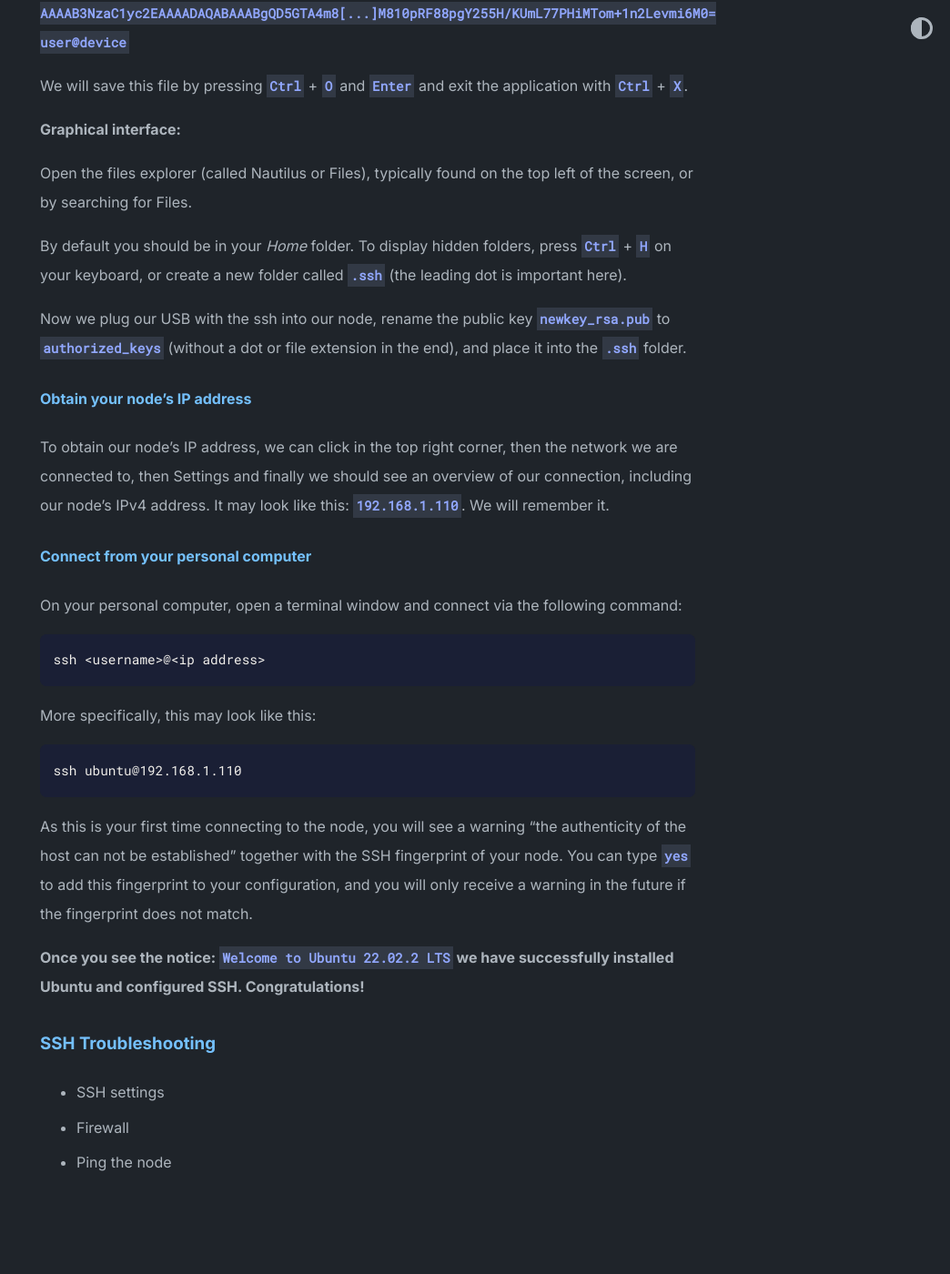
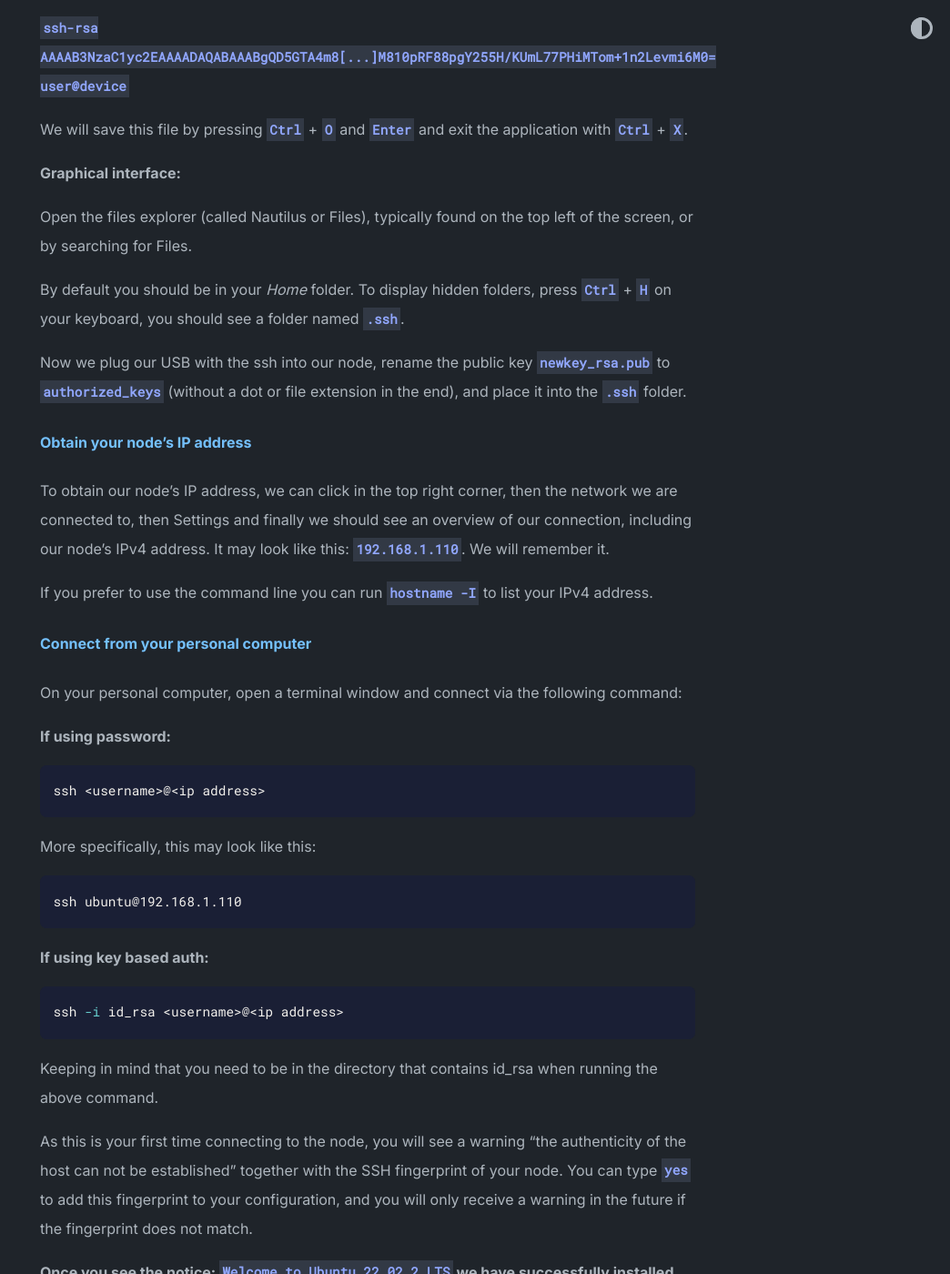
Before and after one commit to VancouverBitdevs/nodeacademy, a Jekyll site: the page built from _posts/2023-05-04-hardware.md, in a window 1280 px wide and 1400 px high, scrolled down 4116 px. Shown: the whole window at 91% size, without its empty margins (236-1280 px from the left). Built offline with Jekyll 4.4.1, drawn with Linux system fonts in a browser that asks for light colours; some of the changed text lies outside the part shown.

Commit message:
eric's edits to the guide

````diff
--- a/_posts/2023-05-04-hardware.md
+++ b/_posts/2023-05-04-hardware.md
@@ -43,7 +43,9 @@ Great choices for operating systems are Ubuntu and Debian, as most packages we a
 
 To install Ubuntu, we will first need to make a live USB.
 
-[You may follow this detailed guide for instructions](https://ubuntu.com/tutorials/create-a-usb-stick-on-ubuntu#1-overview)
+[You may follow this detailed guide for instructions if using Windows](https://ubuntu.com/tutorials/create-a-usb-stick-on-windows#1-overview)
+
+[You may follow this detailed guide for instructions if using Windows](https://ubuntu.com/tutorials/create-a-usb-stick-on-macos#1-overview)
 
 #### Requirements:
 
@@ -113,7 +115,7 @@ We will save this file by pressing `Ctrl` + `O` and `Enter` and exit the applica
 
 Open the files explorer (called Nautilus or Files), typically found on the top left of the screen, or by searching for Files.
 
-By default you should be in your _Home_ folder. To display hidden folders, press `Ctrl` + `H` on your keyboard, or create a new folder called `.ssh` (the leading dot is important here).
+By default you should be in your _Home_ folder. To display hidden folders, press `Ctrl` + `H` on your keyboard, you should see a folder named `.ssh`.
 
 Now we plug our USB with the ssh into our node, rename the public key `newkey_rsa.pub` to `authorized_keys` (without a dot or file extension in the end), and place it into the `.ssh` folder.
 
@@ -121,9 +123,13 @@ Now we plug our USB with the ssh into our node, rename the public key `newkey_rs
 
 To obtain our node's IP address, we can click in the top right corner, then the network we are connected to, then Settings and finally we should see an overview of our connection, including our node's IPv4 address. It may look like this: `192.168.1.110`. We will remember it.
 
+If you prefer to use the command line you can run `hostname -I` to list your IPv4 address.
+
 #### Connect from your personal computer
 
 On your personal computer, open a terminal window and connect via the following command:
+
+**If using password:**
 
 ```shell
 ssh <username>@<ip address>
@@ -135,6 +141,14 @@ More specifically, this may look like this:
 ssh ubuntu@192.168.1.110
 ```
 
+**If using key based auth:**
+
+```shell
+ssh -i id_rsa <username>@<ip address>
+```
+Keeping in mind that you need to be in the directory that contains id_rsa when running the above command.
+
+
 As this is your first time connecting to the node, you will see a warning "the authenticity of the host can not be established" together with the SSH fingerprint of your node. You can type `yes` to add this fingerprint to your configuration, and you will only receive a warning in the future if the fingerprint does not match.
 
 **Once you see the notice: `Welcome to Ubuntu 22.02.2 LTS` we have successfully installed Ubuntu and configured SSH. Congratulations!**
@@ -142,5 +156,5 @@ As this is your first time connecting to the node, you will see a warning "the a
 ### SSH Troubleshooting
 
 - SSH settings
-- Firewall
+- Firewall: Ubuntu uses "ufw" (uncomplicated firewall). It is disabled by default but if you are interested in using it [more information can be found here](https://ubuntu.com/server/docs/security-firewall)
 - Ping the node
````
